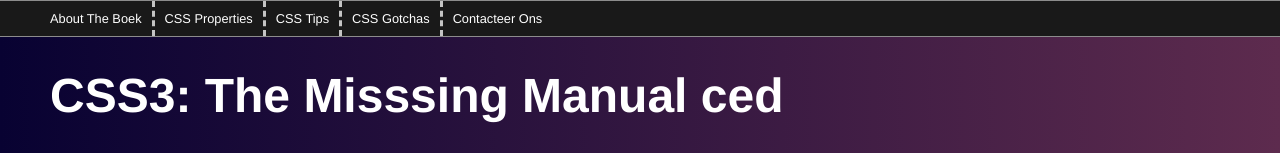
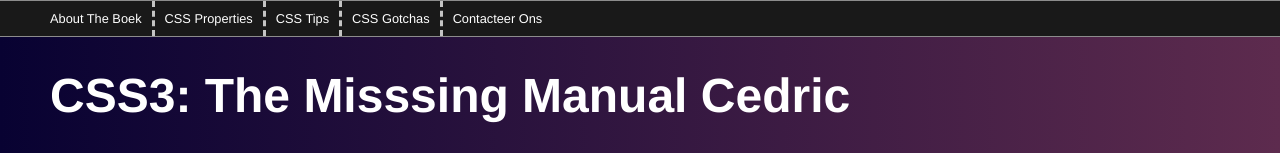
Before and after one commit to brentvandamme1/digwerkrepo3, a plain HTML site: page index.html in a window 1280 px wide. Shown: the top 153 px of the page. Drawn offline with Linux system fonts and the light colour scheme.

Commit message:
commit 2

```diff
--- a/index.html
+++ b/index.html
@@ -19,7 +19,7 @@
             <li><a href="#">Contacteer Ons</a></li>
           </ul>
         </nav>
-        <h1>CSS3: The Misssing Manual ced</h1>
+        <h1>CSS3: The Misssing Manual Cedric</h1>
       </header>
       <div class="contentWrapper">
         <div class="columnWrapper">
```
